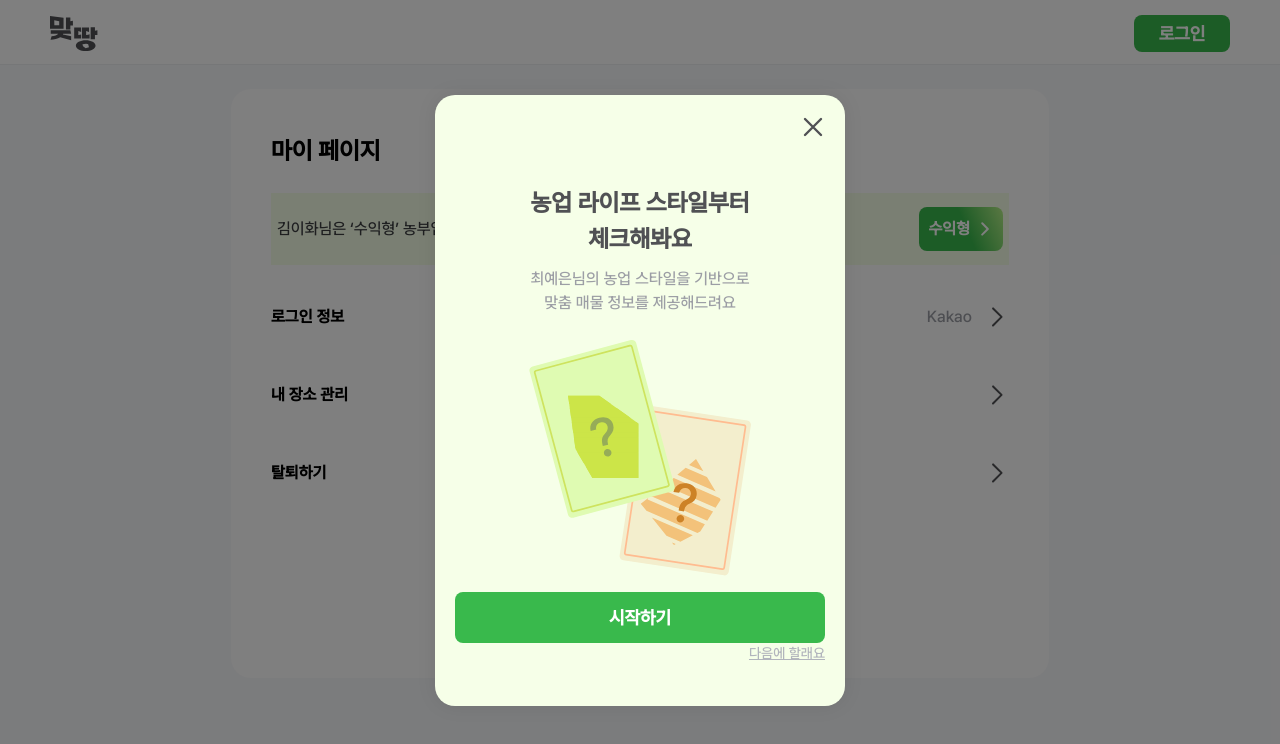
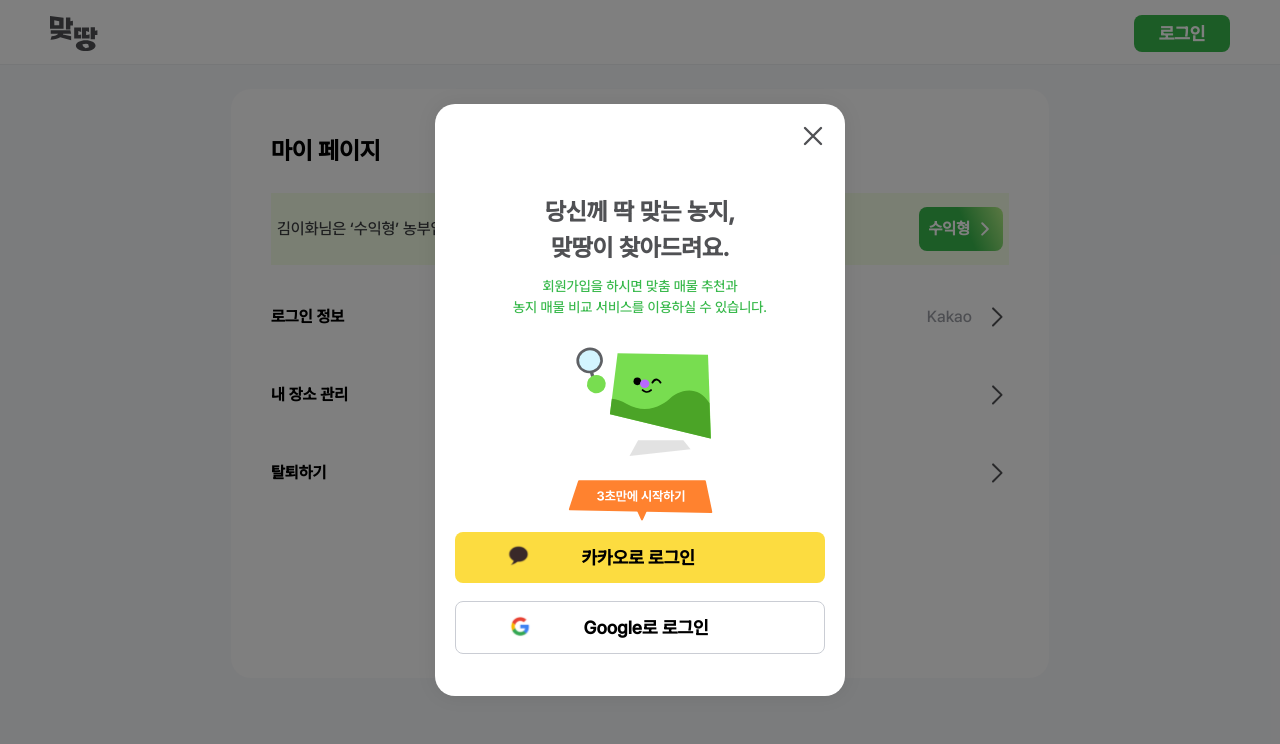
Before and after one commit to Matddang/Frontend, a Next.js app: page /mypage in a window 1280 px wide. Both pictures are taken after a click on the button "로그인". Shown: the top 744 px of the page. Built offline with nearby package versions, Linux system fonts and the light colour scheme; no server answers.

Commit message:
feat: Kakao Login

```diff
--- /dev/null
+++ b/app/api/kakao-key/route.ts
@@ -0,0 +1,7 @@
+import { NextResponse } from "next/server";
+
+export async function GET() {
+  return NextResponse.json({
+    apiKey: process.env.KAKAO_API_KEY,
+  });
+}
--- a/app/layout.tsx
+++ b/app/layout.tsx
@@ -2,6 +2,13 @@
 import "./globals.css";
 import Providers from "./Providers";
 import localFont from "next/font/local";
+import KakaoScript from "@/components/login/KakaoScript";
+
+declare global {
+  interface Window {
+    Kakao: any;
+  }
+}
 
 const pretendard = localFont({
   src: "../assets/fonts/PretendardVariable.woff2",
@@ -24,6 +31,7 @@
       <body className={`${pretendard.variable} font-pretendard`}>
         <Providers>{children}</Providers>
       </body>
+      <KakaoScript />
     </html>
   );
 }
--- /dev/null
+++ b/app/login/kakao/page.tsx
@@ -0,0 +1,20 @@
+import { getTokens } from "@/services/getTokens";
+import { redirect } from "next/navigation";
+
+type Props = {
+  searchParams: Promise<{ code?: string }>;
+};
+
+export default async function Page({ searchParams }: Props) {
+  const query = await searchParams;
+
+  if (Object.keys(query).length) {
+    const res = await getTokens(query.code!);
+
+    if (res.status === 200) {
+      redirect("/");
+    }
+  }
+
+  return <div></div>;
+}
--- /dev/null
+++ b/components/login/KakaoScript.tsx
@@ -0,0 +1,32 @@
+"use client";
+
+import Script from "next/script";
+import { useEffect, useState } from "react";
+
+export default function KakaoScript() {
+  const [kakaoKey, setKakaoKey] = useState<string | null>(null);
+
+  useEffect(() => {
+    fetch("/api/kakao-key")
+      .then((res) => res.json())
+      .then((data) => {
+        if (data.apiKey) {
+          setKakaoKey(data.apiKey);
+        }
+      });
+  }, []);
+
+  useEffect(() => {
+    if (kakaoKey && window.Kakao) {
+      window.Kakao.init(kakaoKey);
+    }
+  }, [kakaoKey]);
+
+  return (
+    <Script
+      src={process.env.NEXT_PUBLIC_KAKAO_SCRIPT_SRC}
+      integrity={process.env.NEXT_PUBLIC_KAKAO_INTEGRITY}
+      crossOrigin="anonymous"
+    />
+  );
+}
--- a/components/login/LoginModal.tsx
+++ b/components/login/LoginModal.tsx
@@ -7,12 +7,37 @@
 import LoginTooltip from "@/assets/images/login-tooltip.svg";
 import KakaoIcon from "@/assets/images/kakao-icon.svg";
 import GoogleIcon from "@/assets/images/google-icon.svg";
-import { useState } from "react";
+import { useEffect, useState } from "react";
 import { useRouter } from "next/navigation";
 
 export default function LoginModal({ onClose }: { onClose: () => void }) {
-  const [isLogin, setIsLogin] = useState(true);
+  const [isLogin, setIsLogin] = useState(false);
   const router = useRouter();
+
+  const kakaoLoginHandler = () => {
+    window.Kakao.Auth.authorize({
+      redirectUri: process.env.NEXT_PUBLIC_KAKAO_REDIRECT_URI,
+    });
+  };
+
+  useEffect(() => {
+    console.log("window.Kakao: ", window.Kakao);
+    if (window.Kakao) {
+      if (!window.Kakao.isInitialized()) {
+        window.Kakao.init(process.env.KAKAO_API_KEY);
+        console.log("after Init: ", window.Kakao.isInitialized());
+      }
+    }
+  }, []);
+
+  useEffect(() => {
+    if (window.Kakao) {
+      if (!window.Kakao.isInitialized()) {
+        window.Kakao.init(process.env.KAKAO_API_KEY);
+        console.log("after Init: ", window.Kakao.isInitialized());
+      }
+    }
+  }, [window.Kakao]);
 
   return (
     <Modal
@@ -35,18 +60,37 @@
                 농지 매물 비교 서비스를 이용하실 수 있습니다.
               </span>
             </div>
-            <Image src={LoginImg} alt="img" />
+            <Image src={LoginImg} alt="img" className="w-[142px] h-[116px]" />
           </div>
 
           <div className="flex flex-col gap-[10px] items-center">
-            <Image src={LoginTooltip} alt="tooltip" />
+            <Image
+              src={LoginTooltip}
+              alt="tooltip"
+              className="w-[145px] h-[42px]"
+              width={145}
+              height={42}
+            />
             <div className="w-full flex flex-col gap-[18px]">
-              <button className="flex gap-[52px] font-semibold text-[18px] text-black bg-[#FCDC40] rounded-[8px] py-[12px] pl-[51.5px] cursor-pointer">
-                <Image src={KakaoIcon} alt="kakao" />
+              <button
+                className="flex gap-[52px] font-semibold text-[18px] text-black bg-[#FCDC40] rounded-[8px] py-[12px] pl-[51.5px] cursor-pointer"
+                onClick={kakaoLoginHandler}
+              >
+                <Image
+                  src={KakaoIcon}
+                  alt="kakao"
+                  className="w-[23px] h-[23px]"
+                  width={23}
+                  height={23}
+                />
                 카카오로 로그인
               </button>
               <button className="flex gap-[52px] font-semibold text-[18px] text-black rounded-[8px] border-[1px] border-gray-500 py-[12px] pl-[51.5px] cursor-pointer">
-                <Image src={GoogleIcon} alt="google" />
+                <Image
+                  src={GoogleIcon}
+                  alt="google"
+                  className="w-[24px] h-[24px]"
+                />
                 Google로 로그인
               </button>
             </div>
--- a/package.json
+++ b/package.json
@@ -11,6 +11,7 @@
   "dependencies": {
     "@tanstack/react-query": "^5.79.0",
     "@tanstack/react-query-devtools": "^5.79.0",
+    "axios": "^1.10.0",
     "next": "15.3.3",
     "react": "^19.0.0",
     "react-dom": "^19.0.0"
--- /dev/null
+++ b/services/getTokens.ts
@@ -0,0 +1,13 @@
+import axios from "axios";
+
+export async function getTokens(code: string) {
+  try {
+    const response = await axios.post(
+      `${process.env.NEXT_PUBLIC_BASE_URL}/auth/v1/login/kakao?code=${code}`,
+    );
+    return response.data;
+  } catch (error) {
+    console.error("토큰 요청 실패:", error);
+    throw new Error();
+  }
+}
```
Also changed, not shown: 1 other file (tests, documents, lock files or other folders).
